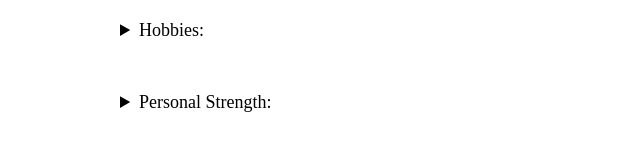
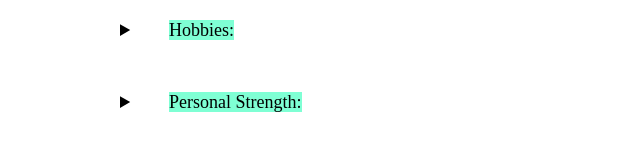
Before and after one commit to JaysDevkule/MyProfile, a plain HTML site: page hobbies.html in a window 1280 px wide. Shown: the whole page, without its empty margins (0-640 px from the left). Drawn offline with Linux system fonts and the light colour scheme.

Commit message:
updated hobbies page
updated hobbies page

```diff
--- a/hobbies.html
+++ b/hobbies.html
@@ -12,13 +12,17 @@
             li{
                 list-style: circle;
             }
+            span{
+                color: black;
+                background-color: aquamarine;
+            }
         </style>
     </head>
     <body>
 
         <details>
             <summary>
-                Hobbies:
+               <span>Hobbies:</span>
             </summary>
 
         <ol>
@@ -31,7 +35,7 @@
 
         <details>
         <summary>
-            Personal Strength:
+           <span>Personal Strength:</span>
         </summary>
         <ul>
             <li>multi-tasking</li>
```
